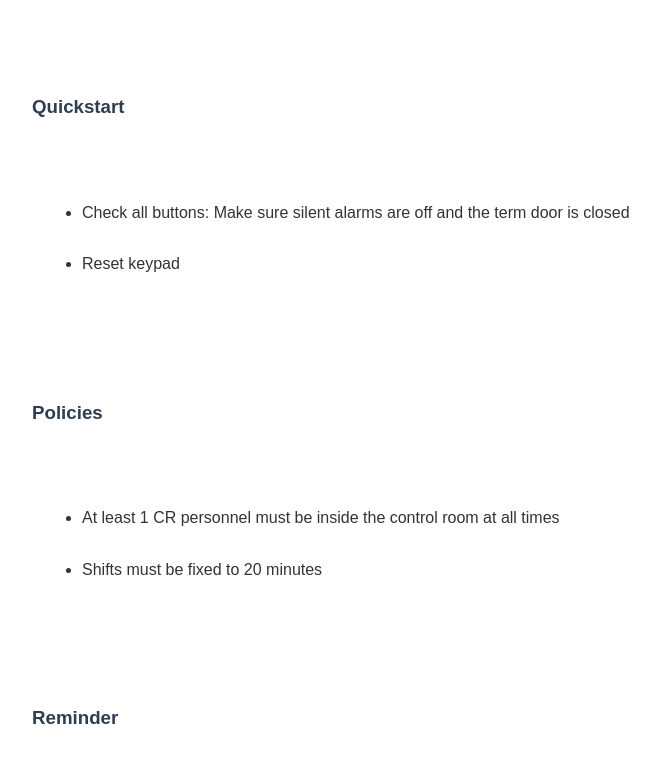
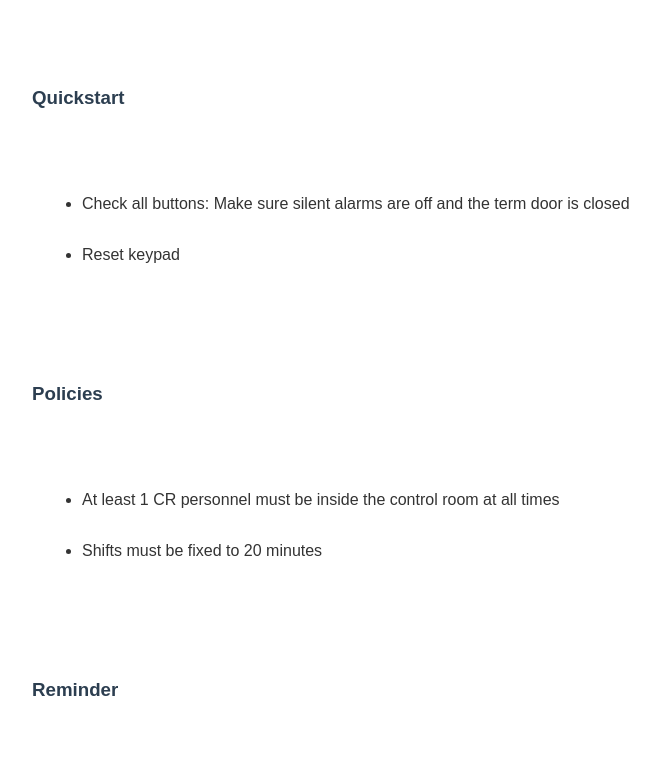
Before and after one commit to totallyrandom001/Website, a plain HTML site: page crguide.html in a window 1280 px wide. Shown: the part 1000-1760 px from the top of the page, without its empty margins (158-818 px from the left). Drawn offline with Linux system fonts and the light colour scheme.

Commit message:
Update crguide.html

```diff
--- a/crguide.html
+++ b/crguide.html
@@ -40,7 +40,7 @@
     white-space: pre-line;
   }
   h3 {
-    margin-top: 1.5em;
+    margin-top: 1em;
     color: #2c3e50;
     font-weight: 700;
   }
```
